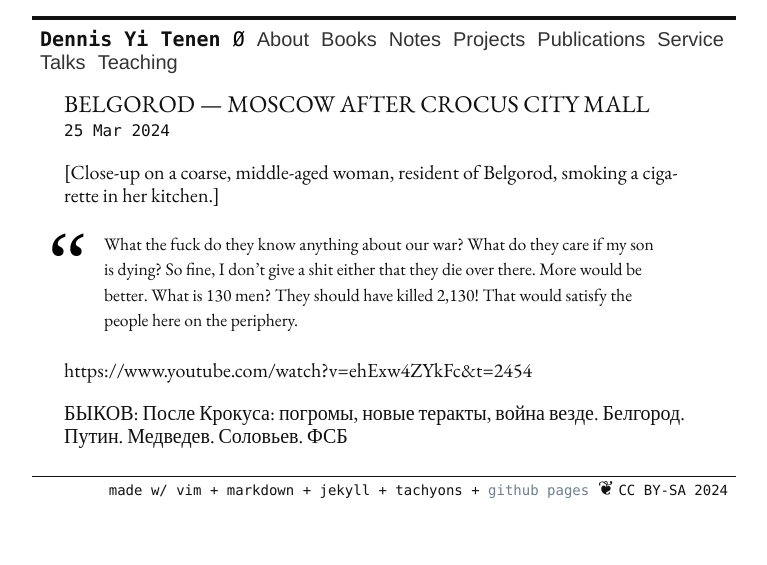
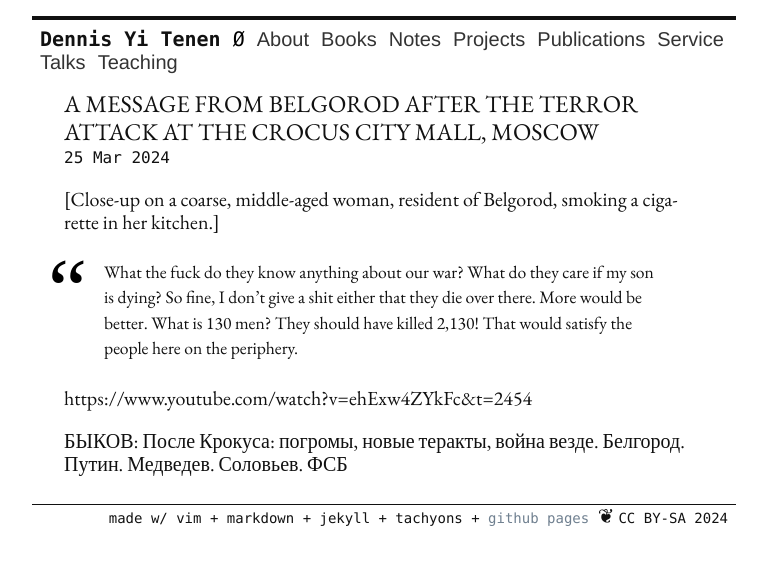
Before and after one commit to denten/denten.github.io, a Jekyll site: the page built from collections/_posts/2024-03-25-belgorod-moscow.md, in a window 1280 px wide. Shown: the top 565 px of the page, without its empty margins (256-1023 px from the left). Built offline with Jekyll 4.4.1, drawn with Linux system fonts in a browser that asks for light colours; nearby versions of some CDN libraries.

Commit message:
add another youtube translation

```diff
--- a/collections/_posts/2024-03-25-belgorod-moscow.md
+++ b/collections/_posts/2024-03-25-belgorod-moscow.md
@@ -3,7 +3,7 @@ author: denten
 comments: false
 layout: post
 published: true
-title: Belgorod — Moscow after Crocus City Mall
+title: A Message from Belgorod after the Terror Attack at the Crocus City Mall, Moscow
 snippet: 150
 categories:
 - think.stack
```
